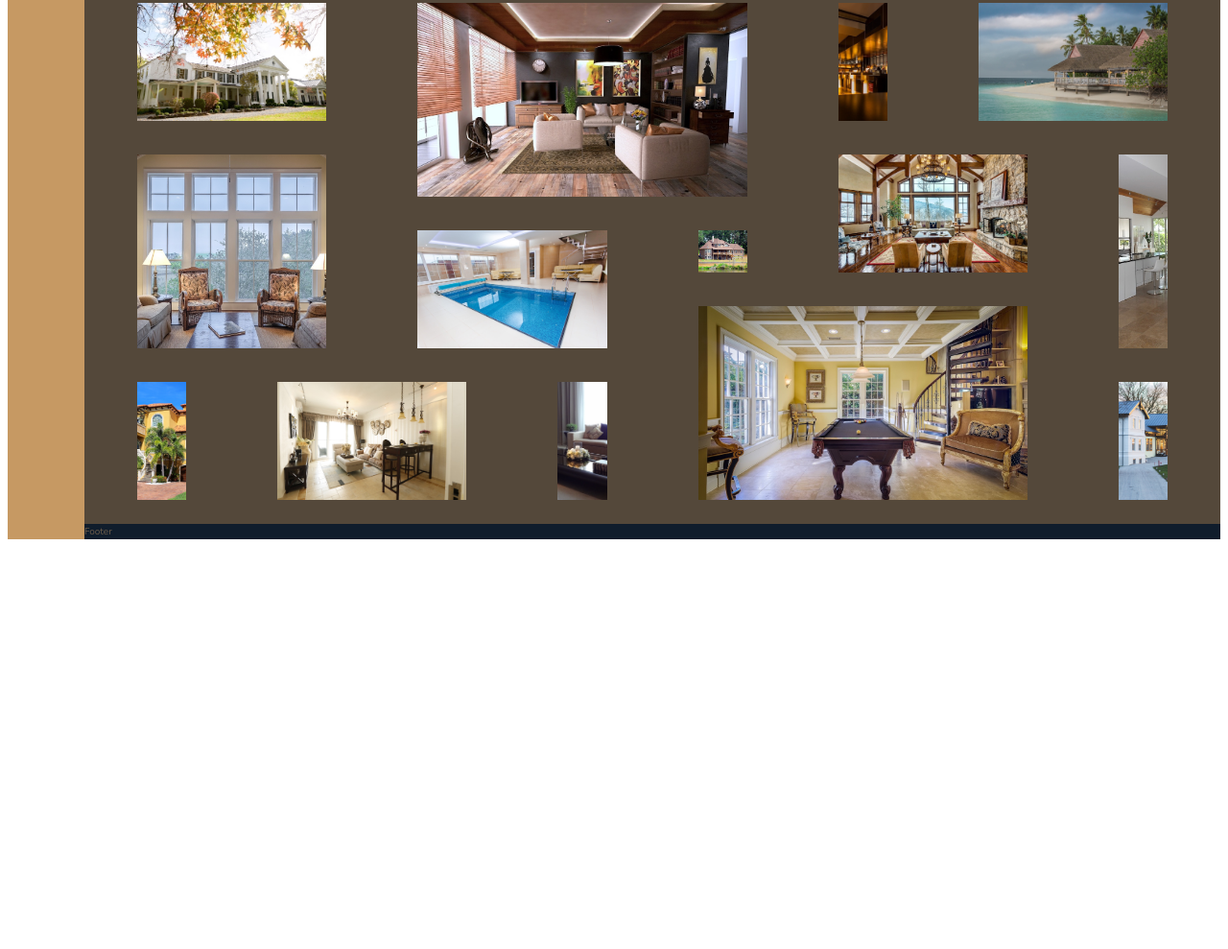
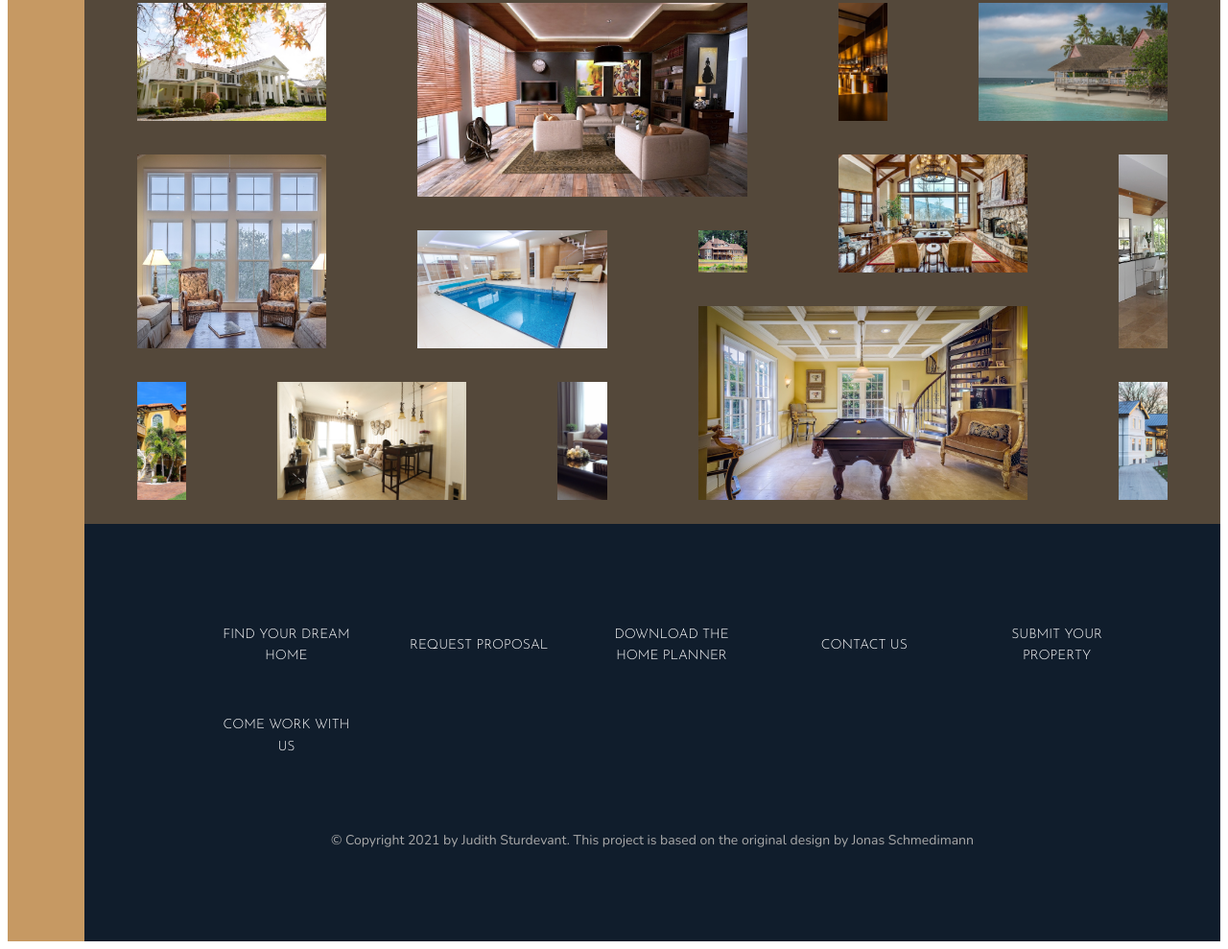
Before and after one commit to sturdevant-j/Nexter, a website: page index.html in a window 1280 px wide. Shown: the part 3308-4297 px from the top of the page at 96% size. Before the commit the page ends 3878 px from the top, so only its background shows below. Drawn offline with nearby package versions, Linux system fonts and the light colour scheme.

Commit message:
added footer

```diff
--- a/index.html
+++ b/index.html
@@ -308,7 +308,17 @@
     </section>
 
     <footer class="footer">
-        Footer
+        <ul class="nav">
+            <li class="nav__item"><a href="#" class="nav__link">Find your dream home</a></li>
+            <li class="nav__item"><a href="#" class="nav__link">Request proposal</a></li>
+            <li class="nav__item"><a href="#" class="nav__link">Download the home planner</a></li>
+            <li class="nav__item"><a href="#" class="nav__link">Contact us</a></li>
+            <li class="nav__item"><a href="#" class="nav__link">Submit your property</a></li>
+            <li class="nav__item"><a href="#" class="nav__link">Come work with us</a></li>
+        </ul>
+        <p class="copyright">
+            &copy; Copyright 2021 by Judith Sturdevant. This project is based on the original design by Jonas Schmedimann
+        </p>
     </footer>
     <svg style="position: absolute; width: 0; height: 0; overflow: hidden;" version="1.1"
         xmlns="http://www.w3.org/2000/svg" xmlns:xlink="http://www.w3.org/1999/xlink">
--- a/sass/_footer.scss
+++ b/sass/_footer.scss
@@ -1,4 +1,48 @@
 .footer {
     background-color: $color-secondary;
     grid-column: full-start / full-end;
+
+    padding: 8rem;
+
 }
+
+.nav {
+    list-style: none;
+
+    display: grid;
+    grid-template-columns: repeat(auto-fit, minmax(15rem, 1fr));
+    gap: 2rem;
+    align-items: center;
+
+    &__link:link,
+    &__link:visited {
+        font-size: 1.4rem;
+        color: #fff;
+        text-decoration: none;
+        font-family: $font-display;
+        text-transform: uppercase;
+        text-align: center;
+        padding: 1.5rem;
+        display:  block;
+        transition: all .2s;
+
+    }
+
+    &__link:hover,
+    &__link:active {
+        background-color: rgba(#fff, .05);
+        transform: translateY(-3px);
+    }
+}
+
+
+.copyright {
+    font-size: 1.4rem;
+    color: $color-grey-light-2;
+    margin-right: auto; //margin right and left set to auto align text in center when also appliying a width attribute
+    margin-left: auto;
+    margin-top: 6rem;
+    text-align: center;
+    width: 70%;
+
+}
```
Also changed, not shown: css/style.css.
